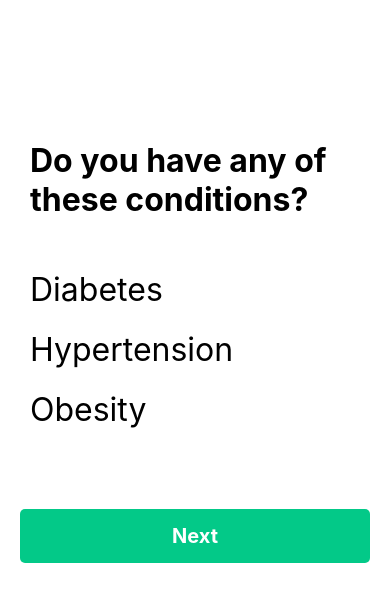
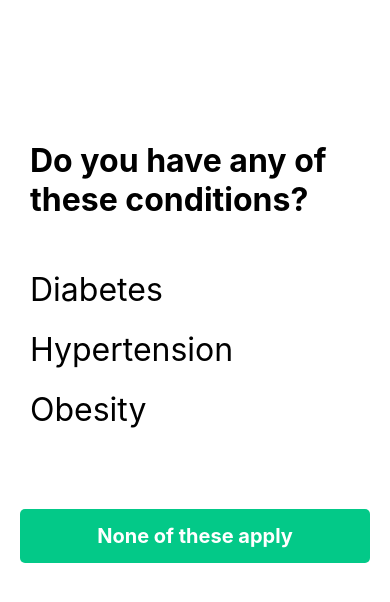
Before and after one commit to edbert-fl/my_fridge, a React Native app: screen /HealthConditions in a window 390 px wide. Shown: the top 602 px of the page. Built offline with nearby package versions, Linux system fonts and the light colour scheme.

Commit message:
Added descriptive messages for when no options selected

```diff
--- a/app/screens/HealthConditionsScreen.tsx
+++ b/app/screens/HealthConditionsScreen.tsx
@@ -14,16 +14,20 @@ import { commonStyles, theme } from "../utils/Styles";
 import Icon from "react-native-vector-icons/MaterialIcons";
 
 const HealthConditionsScreen = () => {
-  const [conditions, setConditions] = useState<String[]>(["Diabetes", "Hypertension", "Obesity"]);
+  const [conditions, setConditions] = useState<String[]>([
+    "Diabetes",
+    "Hypertension",
+    "Obesity",
+  ]);
   const navigation = useNavigation<StackNavigationProp<RootStackParamList>>();
   const [tempCurrUser, setTempCurrUser] = useState<User>({
     userID: 69,
     username: "Mary Jane",
-    email: "mary.jane@gmail.com",              // email format
+    email: "mary.jane@gmail.com", // email format
     salt: "some_salt",
     createdAt: new Date(),
     healthConditions: null,
-    healthGoals:  null,
+    healthGoals: null,
   });
 
   const navigateToHealthGoals = () => {
@@ -32,7 +36,7 @@ const HealthConditionsScreen = () => {
 
   const toggleCondition = (condition: String) => {
     if (tempCurrUser.healthConditions == null) {
-      setTempCurrUser({...tempCurrUser, healthConditions: [condition]});
+      setTempCurrUser({ ...tempCurrUser, healthConditions: [condition] });
       return;
     }
 
@@ -40,13 +44,12 @@ const HealthConditionsScreen = () => {
       const updatedConditions = tempCurrUser.healthConditions.filter(
         (item: String) => item !== condition
       );
-      setTempCurrUser({...tempCurrUser, healthConditions: updatedConditions});
+      setTempCurrUser({ ...tempCurrUser, healthConditions: updatedConditions });
     } else {
       const updatedConditions = [...tempCurrUser.healthConditions, condition];
-      setTempCurrUser({...tempCurrUser, healthConditions: updatedConditions});
+      setTempCurrUser({ ...tempCurrUser, healthConditions: updatedConditions });
     }
   };
-
 
   const doesUserHaveCondition = (condition: String) => {
     if (tempCurrUser.healthConditions == null) {
@@ -64,7 +67,9 @@ const HealthConditionsScreen = () => {
     <SafeAreaView style={commonStyles.safeAreaView}>
       <View style={styles.container}>
         <View style={styles.headingContainer}>
-          <Text style={styles.heading}>Do you have any of these conditions?</Text>
+          <Text style={styles.heading}>
+            Do you have any of these conditions?
+          </Text>
         </View>
         {conditions.map((condition: String) => (
           <TouchableOpacity
@@ -83,7 +88,12 @@ const HealthConditionsScreen = () => {
           </TouchableOpacity>
         ))}
         <TouchableOpacity style={styles.button} onPress={navigateToHealthGoals}>
+          {tempCurrUser.healthConditions === null ||
+          tempCurrUser.healthConditions?.length === 0 ? (
+            <Text style={styles.buttonText}>None of these apply</Text>
+          ) : (
             <Text style={styles.buttonText}>Next</Text>
+          )}
         </TouchableOpacity>
       </View>
     </SafeAreaView>
@@ -123,12 +133,12 @@ const styles = StyleSheet.create({
     borderRadius: 5,
     padding: 15,
     marginTop: 70,
-    alignItems: 'center',
+    alignItems: "center",
   },
   buttonText: {
-    color: 'white',
+    color: "white",
     fontSize: 20,
-    fontWeight: 'bold',
+    fontWeight: "bold",
   },
   text: {
     fontSize: 32,
@@ -140,7 +150,7 @@ const styles = StyleSheet.create({
   },
   headingContainer: {
     marginBottom: 30,
-    padding: 10
+    padding: 10,
   },
 });
 
--- a/app/screens/HealthGoalsScreen.tsx
+++ b/app/screens/HealthGoalsScreen.tsx
@@ -32,6 +32,10 @@ const HealthGoalsScreen = () => {
   };
 
   const toggleGoal = (goal: String) => {
+    if (goal === usersGoal) {
+      setUsersGoal(null);
+      return;
+    }
     setUsersGoal(goal);
   };
 
@@ -65,7 +69,11 @@ const HealthGoalsScreen = () => {
             </TouchableOpacity>
           ))}
         <TouchableOpacity style={styles.button} onPress={navigateToHomePage}>
+        {usersGoal === null ? (
+            <Text style={styles.buttonText}>I'm not sure yet</Text>
+          ) : (
             <Text style={styles.buttonText}>Next</Text>
+          )}
         </TouchableOpacity>
       </View>
     </SafeAreaView>
```
Lines whose indentation alone changed are shown as unchanged.
